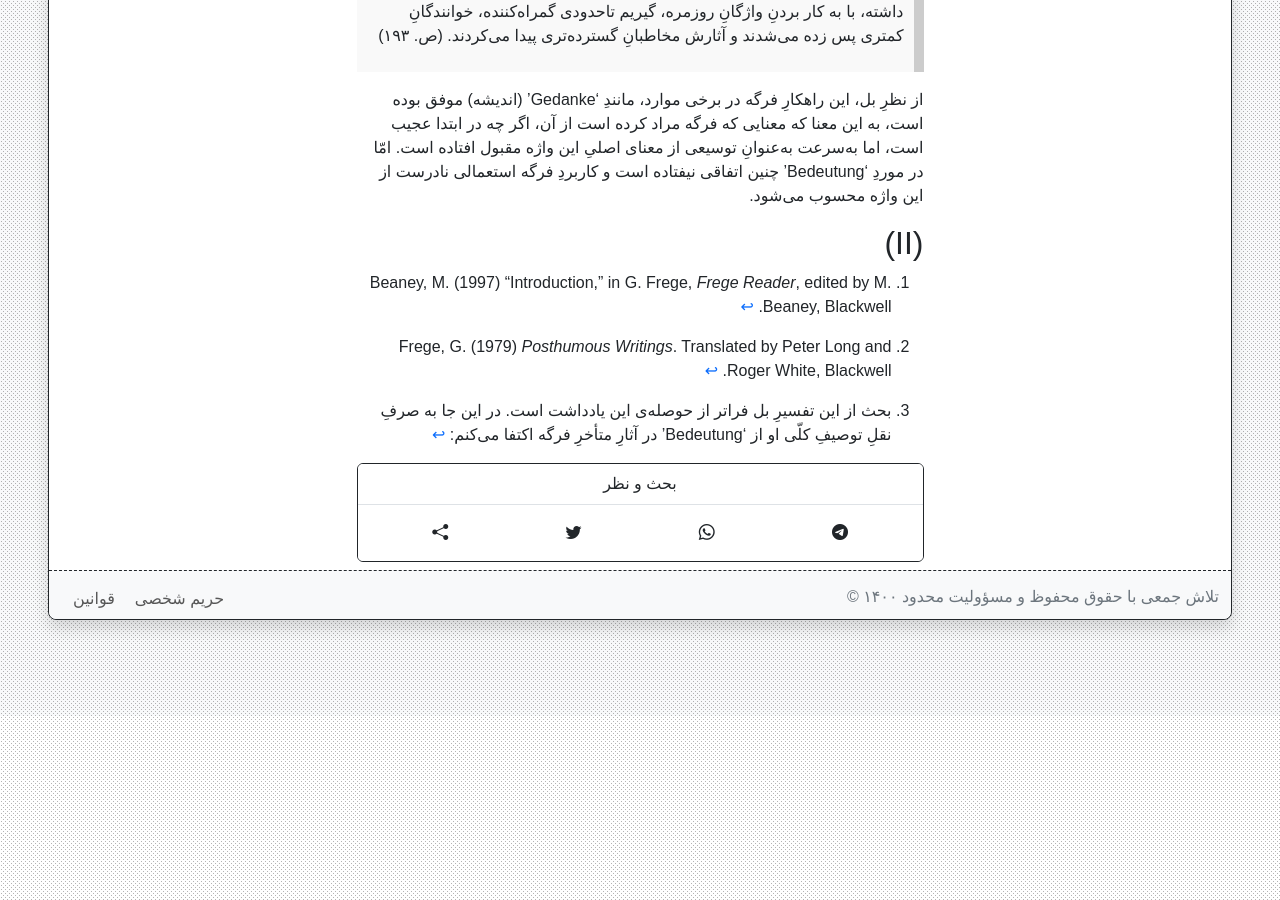
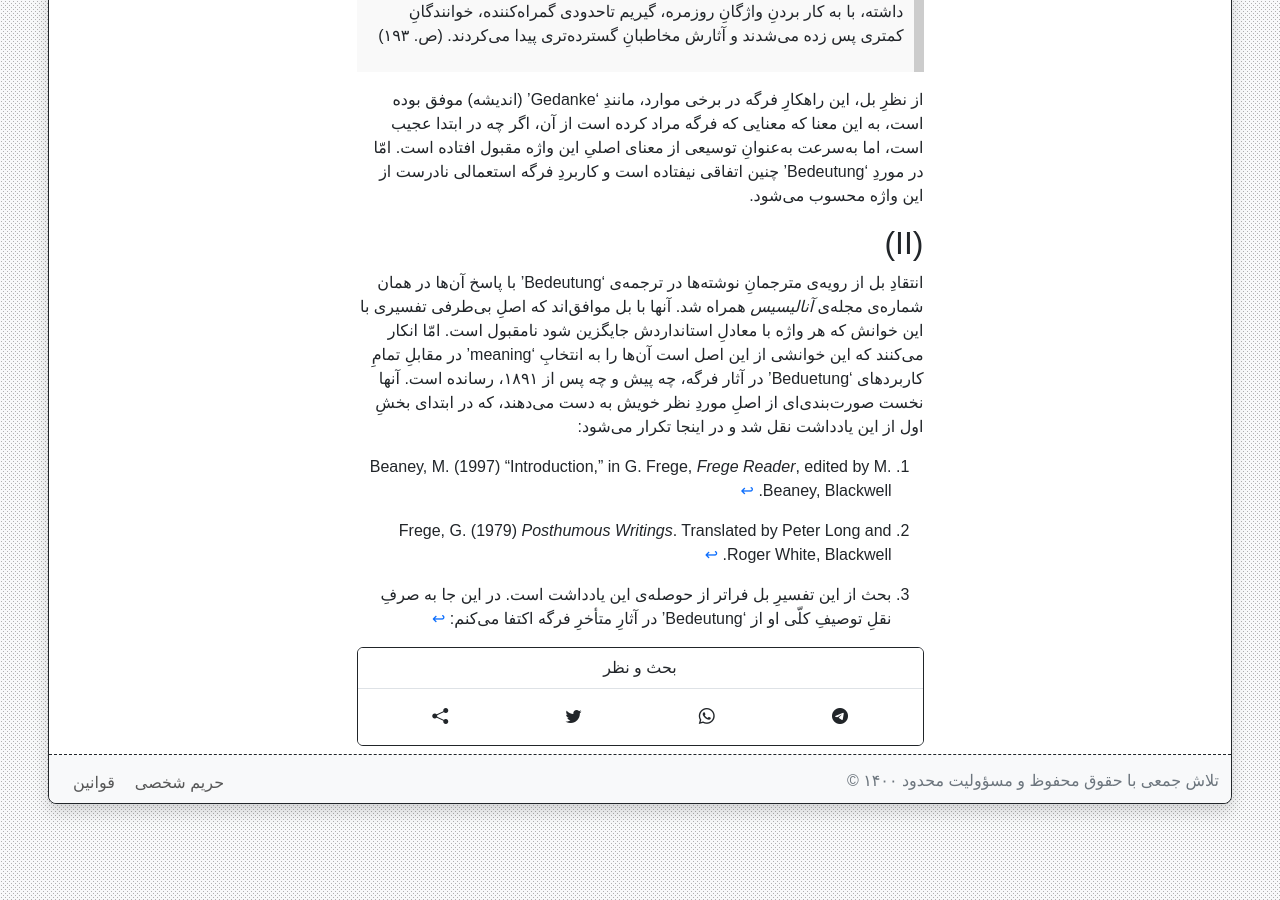
Before and after one commit to phicudemy/phicudemy.github.io, a Jekyll site: the page built from _posts/2024-07-16-fregebedeutung۲.md, in a window 1280 px wide and 900 px high, scrolled down 3114 px. Built offline with Jekyll 4.4.1, drawn with Linux system fonts in a browser that asks for light colours; comment, search, counter and statistics services are not loaded; a style sheet for code colours, icons or effects is not loaded; before the commit the page ends 3830 px from its top, so only the background shows below that.

Commit message:
TinaCMS content update

```diff
--- a/_posts/2024-07-16-fregebedeutung۲.md
+++ b/_posts/2024-07-16-fregebedeutung۲.md
@@ -37,6 +37,9 @@ contents: _contents/article.md
 
 ## (II)
 
+انتقادِ بل از رویه‌ی مترجمانِ نوشته‌ها در ترجمه‌ی ‘Bedeutung’ با پاسخ آن‌ها در همان شماره‌ی مجله‌ی _آنالیسیس_ همراه شد. آنها با بل موافق‌اند که اصلِ بی‌طرفی تفسیری با این خوانش که هر واژه با معادلِ استانداردش جایگزین شود نامقبول است. امّا انکار می‌کنند که این خوانشی از این اصل است آن‌ها را به انتخابِ ‘meaning’ در مقابلِ تمامِ کاربردهای ‘Beduetung’ در آثار فرگه، چه پیش و چه پس از ۱۸۹۱، رسانده است. آنها نخست صورت‌بندی‌ای از اصلِ موردِ نظر خویش به دست می‌دهند، که در ابتدای بخشِ اول از این یادداشت نقل شد و در اینجا تکرار می‌شود:‌
+
+
 
 
 [^1]: Beaney, M. (1997) “Introduction,” in G. Frege, _Frege Reader_, edited by M. Beaney, Blackwell.
```
